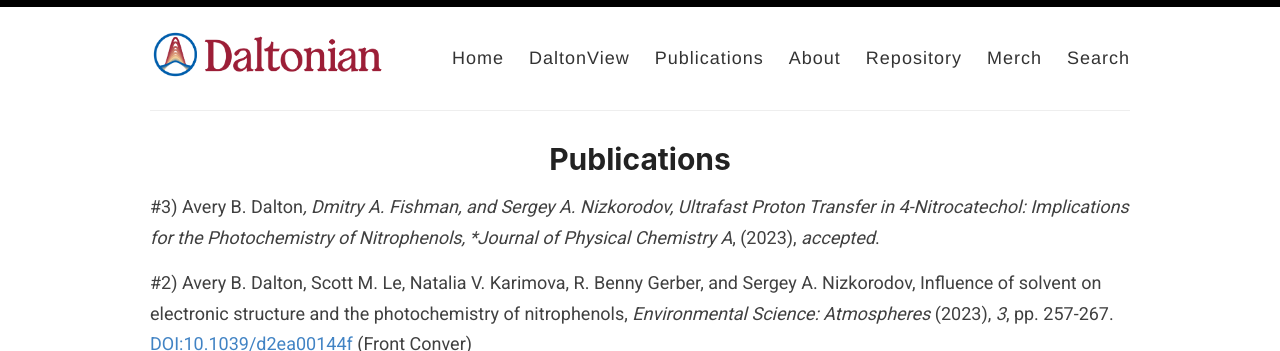
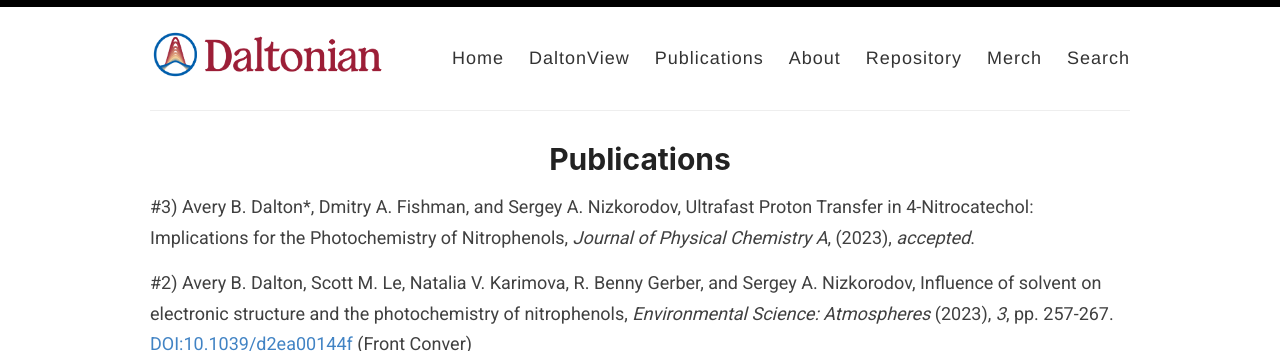
Before and after one commit to yreva/daltonian.co, a Jekyll site: the page built from _pages/publications.md, in a window 1280 px wide, cut to the strip 0-351 px from the top of the page. Built offline with Jekyll 4.4.1, drawn with Linux system fonts in a browser that asks for light colours.

```diff
--- a/_pages/publications.md
+++ b/_pages/publications.md
@@ -3,7 +3,7 @@ layout: page
 title: Publications
 permalink: /publications/
 ---
-#3) Avery B. Dalton*, Dmitry A. Fishman, and Sergey A. Nizkorodov, Ultrafast Proton Transfer in 4-Nitrocatechol: Implications for the Photochemistry of Nitrophenols, *Journal of Physical Chemistry A*, (2023), *accepted*.
+#3) Avery B. Dalton\*, Dmitry A. Fishman, and Sergey A. Nizkorodov, Ultrafast Proton Transfer in 4-Nitrocatechol: Implications for the Photochemistry of Nitrophenols, *Journal of Physical Chemistry A*, (2023), *accepted*.
 
 #2) Avery B. Dalton, Scott M. Le, Natalia V. Karimova, R. Benny Gerber, and Sergey A. Nizkorodov, Influence of solvent on electronic structure and the photochemistry of nitrophenols, *Environmental Science: Atmospheres* (2023), *3*, pp. 257-267. [DOI:10.1039/d2ea00144f](https://doi.org/10.1039/d2ea00144f) (Front Conver)
 
```
